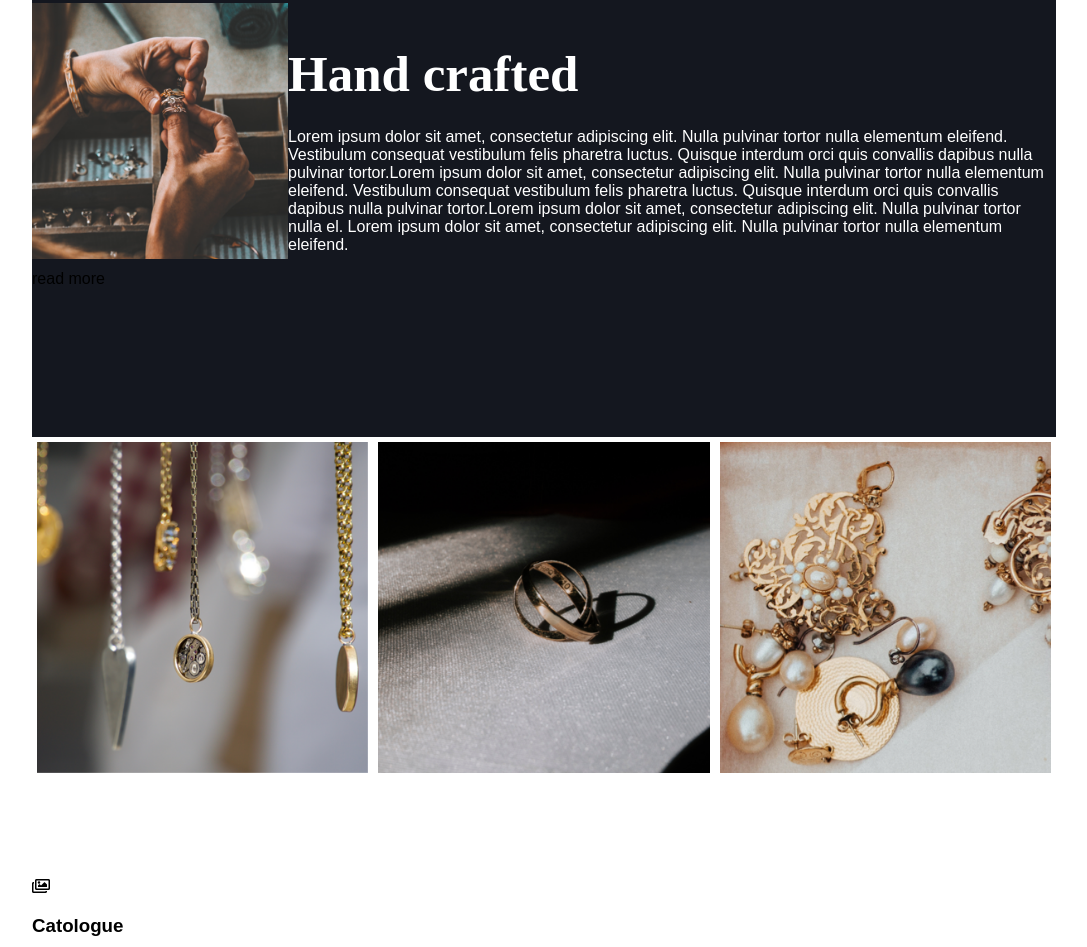
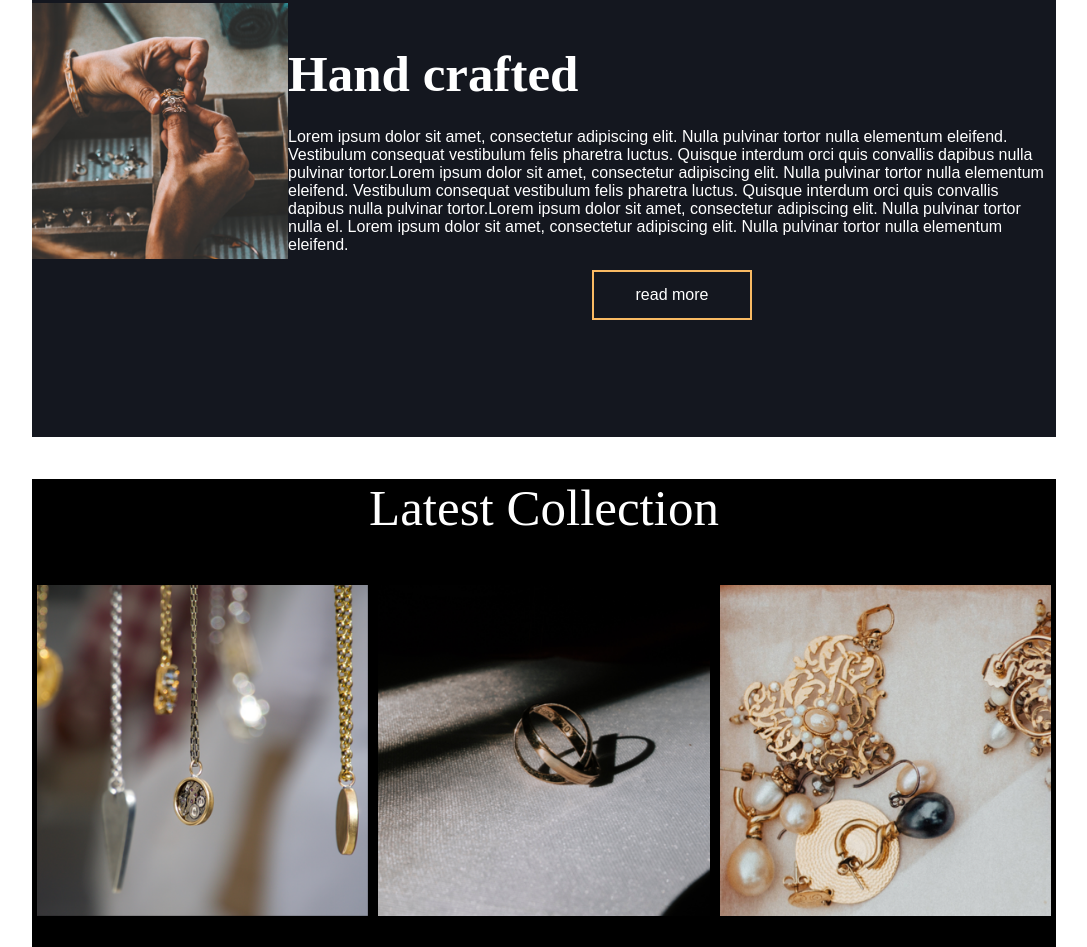
Before and after one commit to Lobst3rG3off/bootcampProject1, a plain HTML site: page index.html in a window 1280 px wide. Shown: the part 913-1860 px from the top of the page, without its empty margins (96-1183 px from the left). Drawn offline with Linux system fonts and the light colour scheme; files whose address does not match are found by name; a web font is replaced by a local one.

Commit message:
commited

```diff
--- a/index.html
+++ b/index.html
@@ -63,14 +63,17 @@
             sit amet, consectetur adipiscing elit. Nulla pulvinar tortor nulla el. Lorem ipsum dolor sit amet,
             consectetur
             adipiscing elit. Nulla pulvinar tortor nulla elementum eleifend.</p>
+
+            <div class="button">read more</div>
 </div>
 
-        <div class="button">read more</div>
+
 
             </section>
 
 
-          <div class="galleryContainer clearfix">
+          <div class="galleryContainer clearfix backgroundBlack">
+              <h2>Latest Collection</h2>
             <img src="../project1/Assets/image-2.png" alt="">
             <img src="../project1/Assets/image-4.png" alt="">
             <img src="../project1/Assets/image-3.png" alt="">
@@ -81,7 +84,7 @@
 
 
 
-    <section class="callToaction">
+    <section class="callToaction clearfix backgroundGrey">
         <div class="iconBox">
             <i class="far fa-images"></i>
             <h3>Catologue</h3>
@@ -102,7 +105,7 @@
 </div>
     <section>
         <div class="gallery1">
-            <div class="galleryBox">
+            <div class="galleryBox higher">
                 <h2>Sustainable materials</h2>
                 <div class="galleryText"></div>
                 <p>Lorem ipsum dolor sit amet, consectetur adipiscing elit. Nulla pulvinar tortor a elementum eleifend.
@@ -112,17 +115,13 @@
                     sem, a blandit sem. Quisque interdum orci.</p>
                 <div class="button">read more</div>
             </div>
-            <div class="image">
+            <div class="image galleryImage">
                 <img src="../project1/Assets/image-2@2x.png" alt="">
             </div>
-        </div>
-        <div class="galleryBox">
-
-        </div>
+        </div>>
         </div>
         <div class="gallery2">
-            <div class="galleryBox"></div>
-            <div class="galleryBox">
+            <div class="galleryBox lower">
                 <h2>Mix & Match</h2>
                 <div class="galleryText">
                     <p>Lorem ipsum dolor sit amet, consectetur adipiscing elit. Nulla pulvinar tortor a elementum
@@ -155,7 +154,7 @@
             <h3>Stay updated</h3>
             <p>Subscribe to our newsletter to stay updated.</p>
             <div class="contactForm"><input type="text">
-                <input type="submit" value="Subscribe">
+                <input class="formButton" type="submit" value="Subscribe">
             </div>
 
             <div class="contactUs">
--- a/styles.css
+++ b/styles.css
@@ -117,6 +117,24 @@ background-size: cover;
     background-color: #14171f;
 }
 
+.backgroundBlack {
+    width: 100%;
+    height: 534px;
+    background: black;
+}
+
+.galleryContainer h2 {
+    font-family: Italiana;
+    font-size: 51px;
+    font-weight: normal;
+    font-style: normal;
+    font-stretch: normal;
+    line-height: normal;
+    letter-spacing: normal;
+    text-align: center;
+    color: #ffffff;
+}
+
 
 
 .handCrafted h2 {
@@ -138,6 +156,15 @@ background-size: cover;
     color: #ffffff;
 }
 
+.button {
+    width: 160px;
+    height: 50px;
+    border: solid 2px #faba63;
+    text-align: center;
+    margin: 0 auto;
+    padding: 14px 0;
+}
+
 /* Latest Collection Gallery */
 
 
@@ -147,6 +174,21 @@ background-size: cover;
     float: left;
     margin: 5px;
 }
+
+
+/* Call to Action */
+
+.callToAction {
+
+}
+
+.iconBox {
+    float: left;
+    width: 33%;
+    text-align: center;
+    font-size: 40px;
+}
+
 
 
 
```
